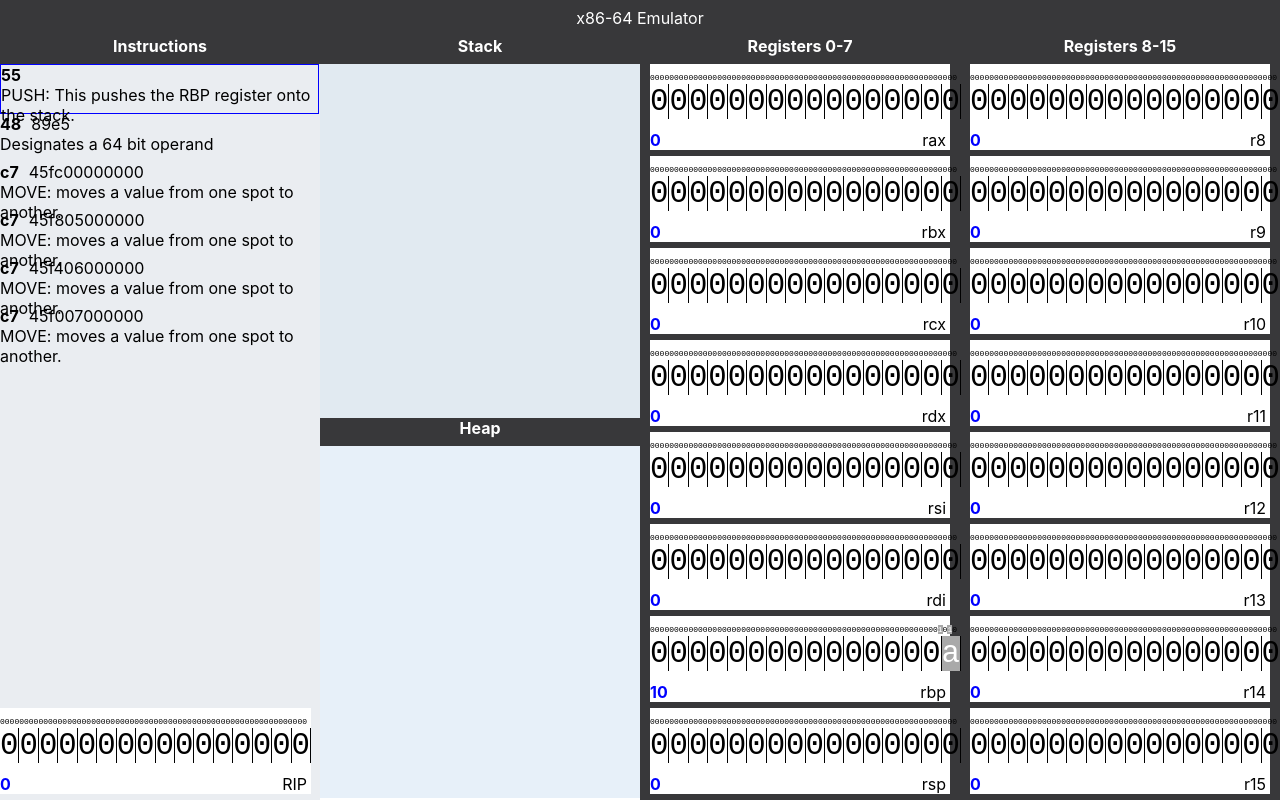
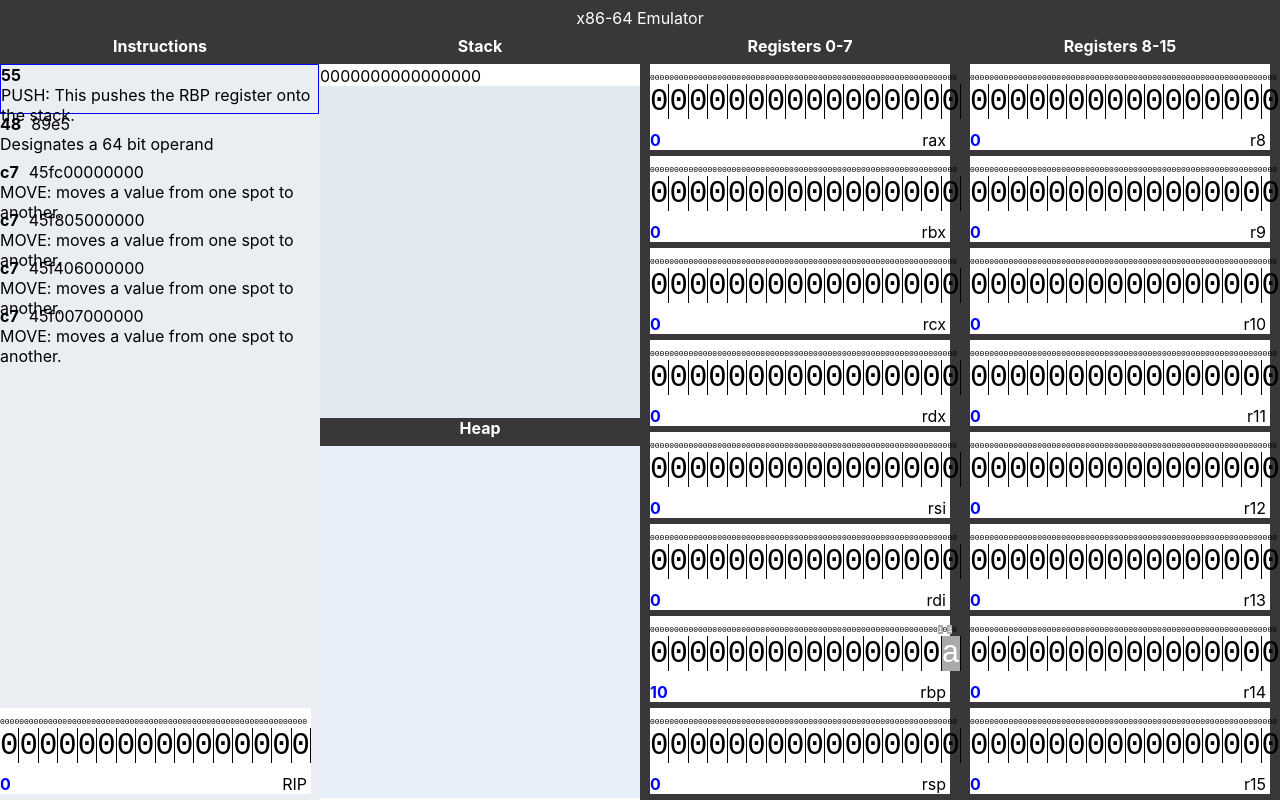
Before and after one commit to iptaylortechnical/x64, a React (Create React App) app: page / in a window 1280 px wide. Built offline with nearby package versions, Linux system fonts and the light colour scheme.

Commit message:
incomplete: added stack appending

```diff
--- a/src/App.js
+++ b/src/App.js
@@ -32,7 +32,7 @@ class App extends Component {
     rip: 0,
     artificialProgramCounter: 0,
     instructions: [],
-    stack: [],
+    stack: '0',
   }
 
   handleKeyEvent = (event) => {
@@ -42,7 +42,7 @@ class App extends Component {
         const newRIP = this.state.rip + 2 + currentInst.instruction.length;
         const newCounter = this.state.artificialProgramCounter + 1;
         const stackItem = this.state.registers07.rbp;
-        const newStack = this.state.stack.concat(stackItem);
+        const newStack = this.state.stack + stackItem.toString(16).split('').reverse().join().padStart(32, '0');
 
         const oldRegs = this.state.registers07;
         oldRegs.rsp += 8;
@@ -101,23 +101,6 @@ class App extends Component {
           registers815={this.state.registers815}
           stack={this.state.stack} />
       </div>
-
-      // <div className="App">
-      //   <header className="App-header">
-      //     <img src={logo} className="App-logo" alt="logo" />
-      //     <p>
-      //       Edit <code>src/App.js</code> and save to reload.
-      //     </p>
-      //     <a
-      //       className="App-link"
-      //       href="https://reactjs.org"
-      //       target="_blank"
-      //       rel="noopener noreferrer"
-      //     >
-      //       Learn React
-      //     </a>
-      //   </header>
-      // </div>
     );
   }
 }
--- a/src/comp/stackSet.js
+++ b/src/comp/stackSet.js
@@ -4,9 +4,10 @@ import StackLine from './stackLine';
 
 class StackSet extends Component {
   render() {
+    const lines = this.props.stack.match(/.{1,32}/g);
     return (
       <div className="StackSet">
-        {this.props.stack.map(s => <StackLine value={s}/>)}
+        {lines.map(s => <StackLine value={s}/>)}
       </div>
     )
   }
```
